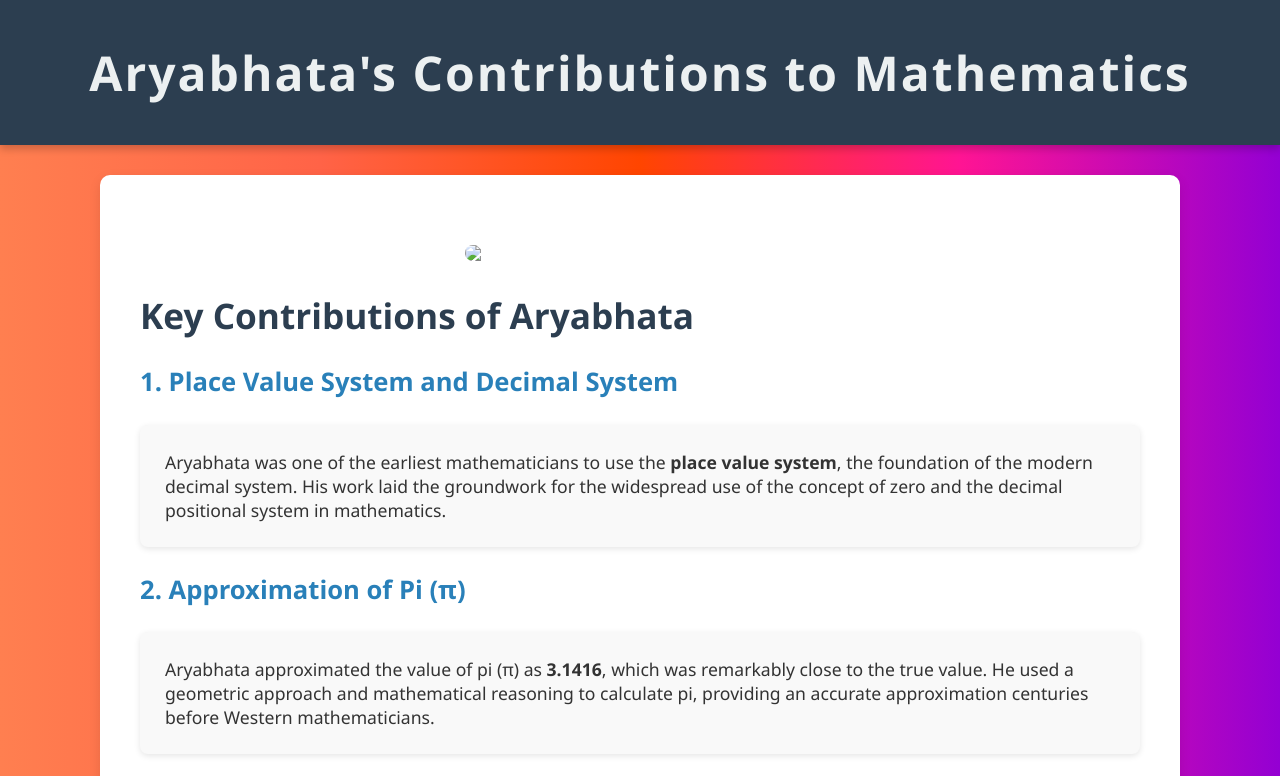
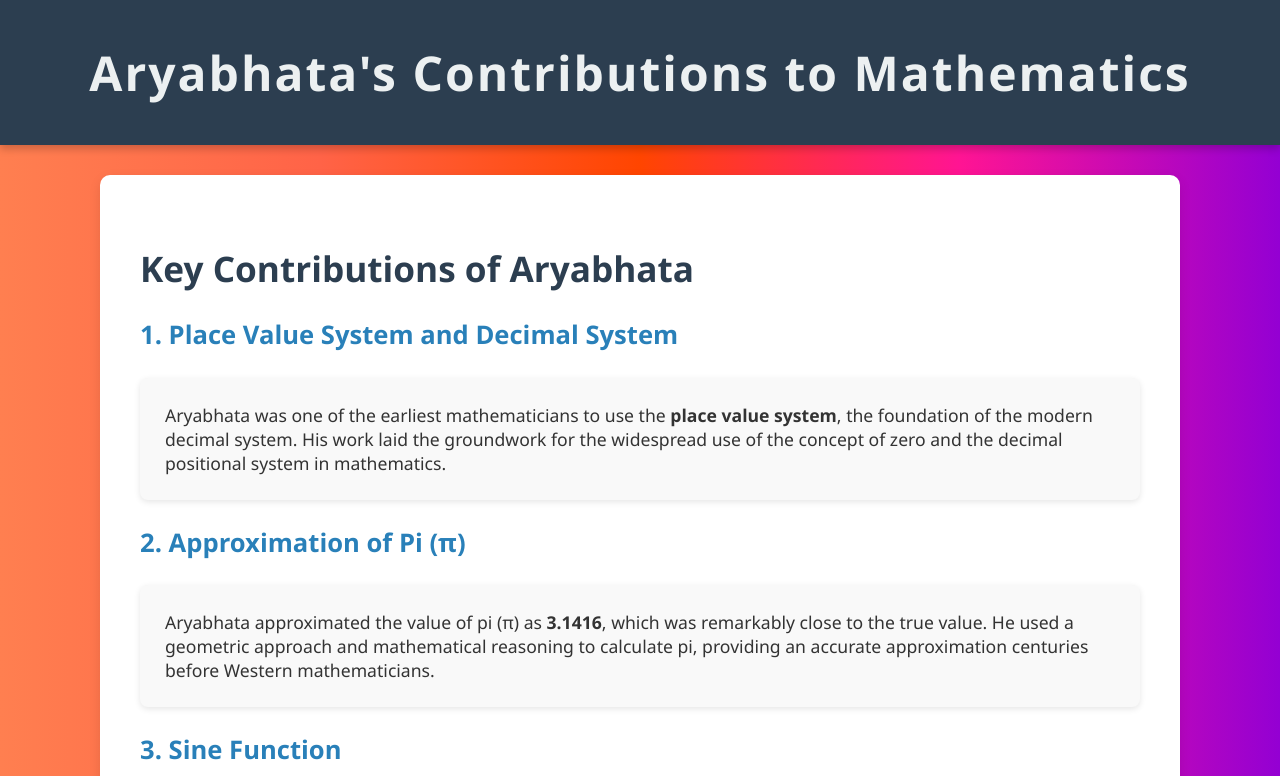
Before and after one commit to Shriraj507/Science, a plain HTML site: page Maths Project.html in a window 1280 px wide. Shown: the top 776 px of the page. Drawn offline with Linux system fonts and the light colour scheme.

Commit message:
Update Maths Project.html

```diff
--- a/Maths Project.html
+++ b/Maths Project.html
@@ -88,11 +88,7 @@
 
 <main>
     <section>
-        <img container>
-        <div>
-            <img src="download (1)jpg">
 
-        </div>
 
 
         <h2>Key Contributions of Aryabhata</h2>
```
